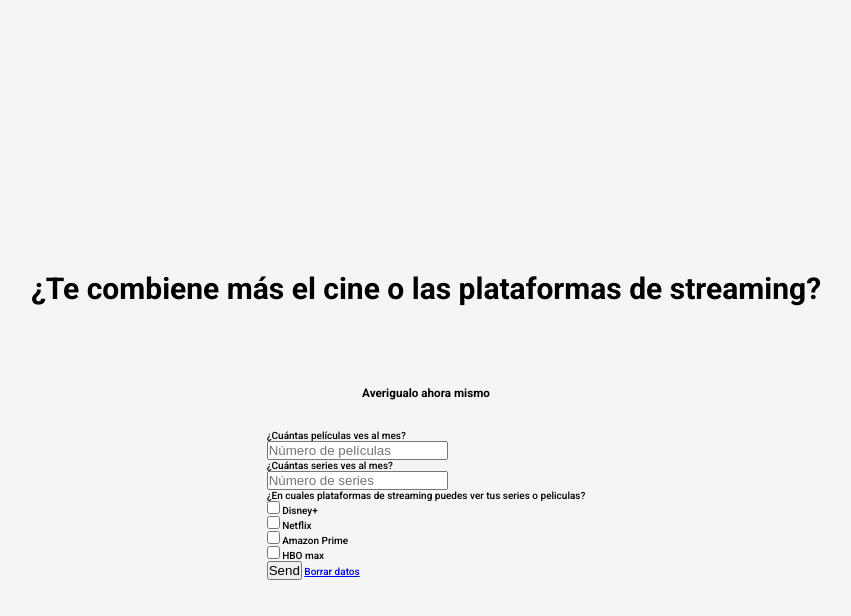
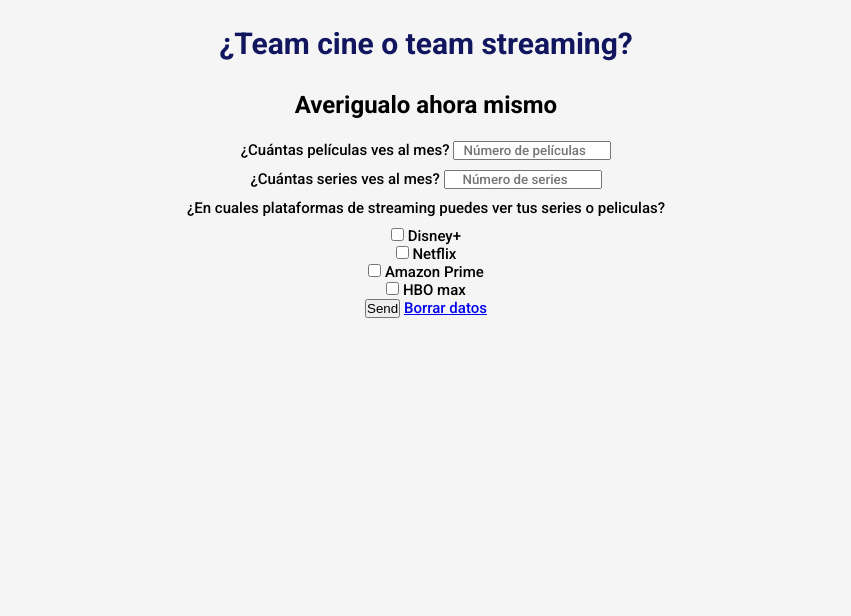
Before and after one commit to danielvaldivv/cine-challenge-JSChallenge, a plain HTML site: page public/index.html in a window 1280 px wide. Shown: the whole page, without its empty margins (214-1065 px from the left). Drawn offline with Linux system fonts and the light colour scheme.

Commit message:
Change styles

```diff
--- a/public/index.html
+++ b/public/index.html
@@ -10,26 +10,29 @@
 <body>
 
   <main>
-    <h1>¿Te combiene más el cine o las plataformas de streaming?</h1>
+    <h1>¿Team cine o team streaming?</h1>
     <h3>Averigualo ahora mismo</h3>
+    <section class="container">
       <form action="">
         <div>
-        <label for="movies"><p>¿Cuántas películas ves al mes?</p></label>
+          <label for="movies">¿Cuántas películas ves al mes?</label>
           <input type="number" id="movies" placeholder="Número de películas">
         </div>
 
       <div>
-      <label for="series"><p>¿Cuántas series ves al mes?</p></label>
+        <label for="series">¿Cuántas series ves al mes?</label>
         <input type="number" id="series"placeholder="Número de series">
       </div>
 
       <section>
         <p>¿En cuales plataformas de streaming puedes ver tus series o peliculas?</p>
 
+        <div>
           <input type="checkbox" id="disney" value="true"> <label for="disney">Disney+ </label>          <br>
           <input type="checkbox" id="netflix" value="true"> <label for="netflix">Netflix </label>        <br>
           <input type="checkbox" id="amazon" value="true"> <label for="amazon">Amazon Prime  </label>    <br>
-      <input type="checkbox" id="hbo"> <label for="hbo">HBO max  </label>                  <br>
+          <input type="checkbox" id="hbo"> <label for="hbo">HBO max  </label>
+        </div>
       </section>
 
       <button type="button" onclick="send()">Send</button>
@@ -39,6 +42,7 @@
 
     <section id="solution">
     </section>
+    </section>
 
   </main>
   <footer></footer>
--- a/src/index.js
+++ b/src/index.js
@@ -39,7 +39,7 @@
 
   //Create Elements
   const answerNode = document.querySelector('section#solution');
-  const answerTitle = document.createElement('h2');
+  const answerTitle = document.createElement('h3');
   const answer = document.createElement('p');
   const cineCost = document.createElement('p');
   const streamingCost = document.createElement('p');
--- a/styles/index.css
+++ b/styles/index.css
@@ -15,7 +15,7 @@
   min-width: 320px;
   width: 95%;
   max-width: 1024px;
-  height: 100vh;
+  height: 100%;
   max-width: 1024px;
   background-color: whitesmoke;
 }
@@ -26,14 +26,27 @@
   padding: 8px;
   display: flex;
   flex-direction: column;
-  justify-content: center;
+  /* justify-content: center; */
   align-items: center;
+  text-align: center;
+
 }
 
 h1{
-  margin: 50px;
+  margin: 18px;
   font-size: 3rem;
+  color: rgb(17, 22, 94)
 }
 h3{
-  margin: 30px;
+  margin: 12px;
+  font-size: 2.4rem;
 }
+
+p, label, a, form, div{
+  font-size: 1.5rem;
+  margin-top: 10px;
+}
+input {
+  text-align: center;
+  font-family: 'Roboto', sans-serif;
+}
```
Lines whose indentation alone changed are shown as unchanged.
